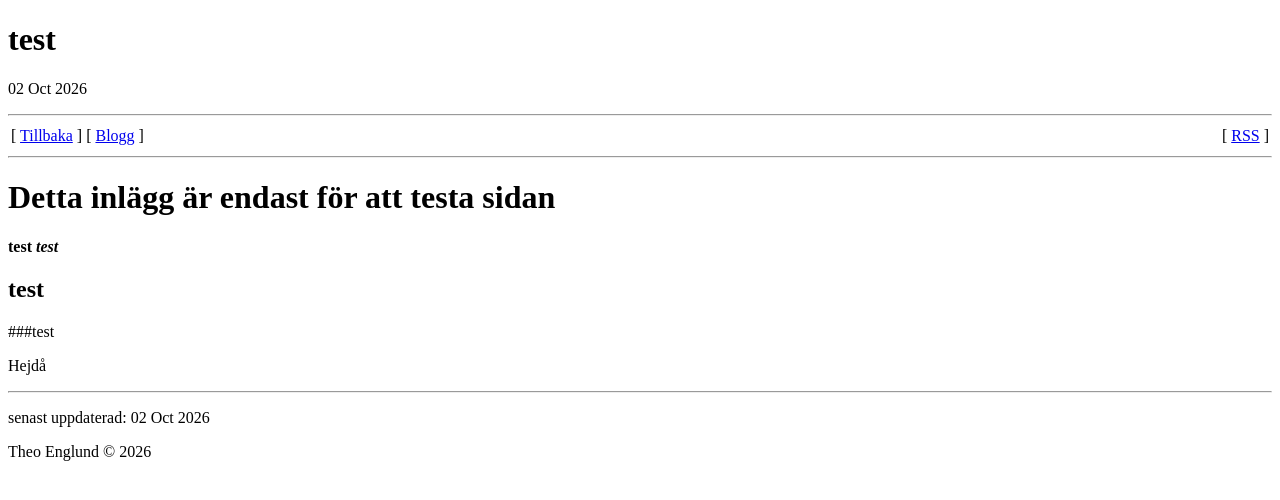
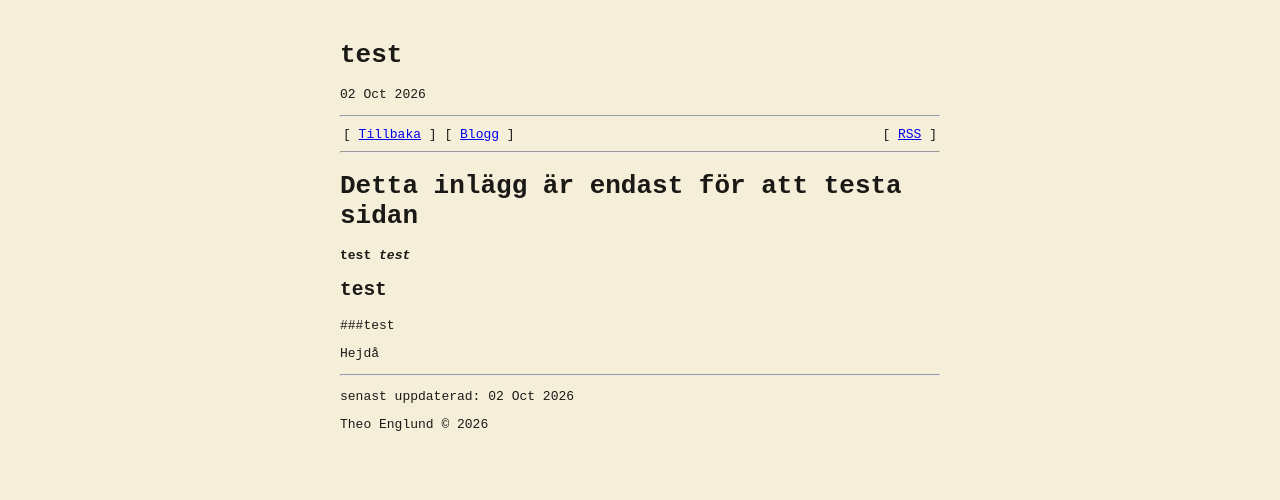
Before and after one commit to theoenglund/theoenglund.github.io, a Jekyll site: the page built from _posts/2026-10-02-test.md, in a window 1280 px wide. Shown: the top 500 px of the page. Built offline with Jekyll 4.4.1, drawn with Linux system fonts in a browser that asks for light colours.

Commit message:
fixade ett mindre problem

```diff
--- a/_layouts/post.html
+++ b/_layouts/post.html
@@ -4,7 +4,7 @@
     <meta charset=utf-8>
     <meta name=viewport content=width=device-width, initial-scale=1>
     <title>Theo Englund</title>
-    <link rel=stylesheet href=style.css>
+    <link rel=stylesheet href=/style.css>
 </head>
 <body>
 
```
